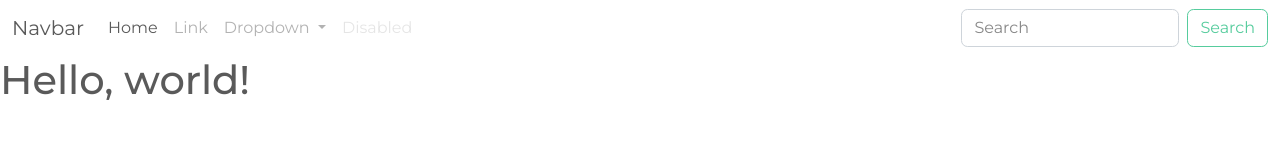
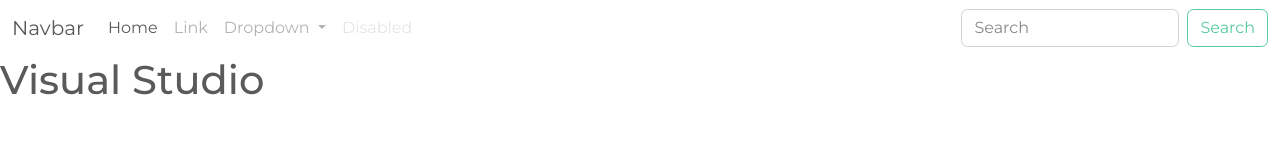
Before and after one commit to GianmarcoLunardi/Appunti, a plain HTML site: page Docker/docker.html in a window 1280 px wide. Drawn offline with nearby package versions, Linux system fonts and the light colour scheme.

Commit message:
Update docker.html

```diff
--- a/Docker/docker.html
+++ b/Docker/docker.html
@@ -48,12 +48,11 @@
     </div>
   </div>
 </nav>
+<!-- Inizio Pagina -->
+    <h1 class=".text-success"> Visual Studio </h1>
 
 
-    <h1>Hello, world!</h1>
-
-
-
+  <!-- Fine Della PAgina-->
     <script src="https://cdn.jsdelivr.net/npm/bootstrap@5.3.8/dist/js/bootstrap.bundle.min.js" integrity="sha384-FKyoEForCGlyvwx9Hj09JcYn3nv7wiPVlz7YYwJrWVcXK/BmnVDxM+D2scQbITxI" crossorigin="anonymous"></script>
     <script src="https://cdn.jsdelivr.net/npm/@popperjs/core@2.11.8/dist/umd/popper.min.js" integrity="sha384-I7E8VVD/ismYTF4hNIPjVp/Zjvgyol6VFvRkX/vR+Vc4jQkC+hVqc2pM8ODewa9r" crossorigin="anonymous"></script>
     <script src="https://cdn.jsdelivr.net/npm/bootstrap@5.3.8/dist/js/bootstrap.min.js" integrity="sha384-G/EV+4j2dNv+tEPo3++6LCgdCROaejBqfUeNjuKAiuXbjrxilcCdDz6ZAVfHWe1Y" crossorigin="anonymous"></script>
@@ -62,5 +61,5 @@
 
 <!--
 Indirizzo url
-https://gianmarcolunardi.github.io/Appunti/
+https://gianmarcolunardi.github.io/Appunti/Docker/docker.html#
 -->
```
